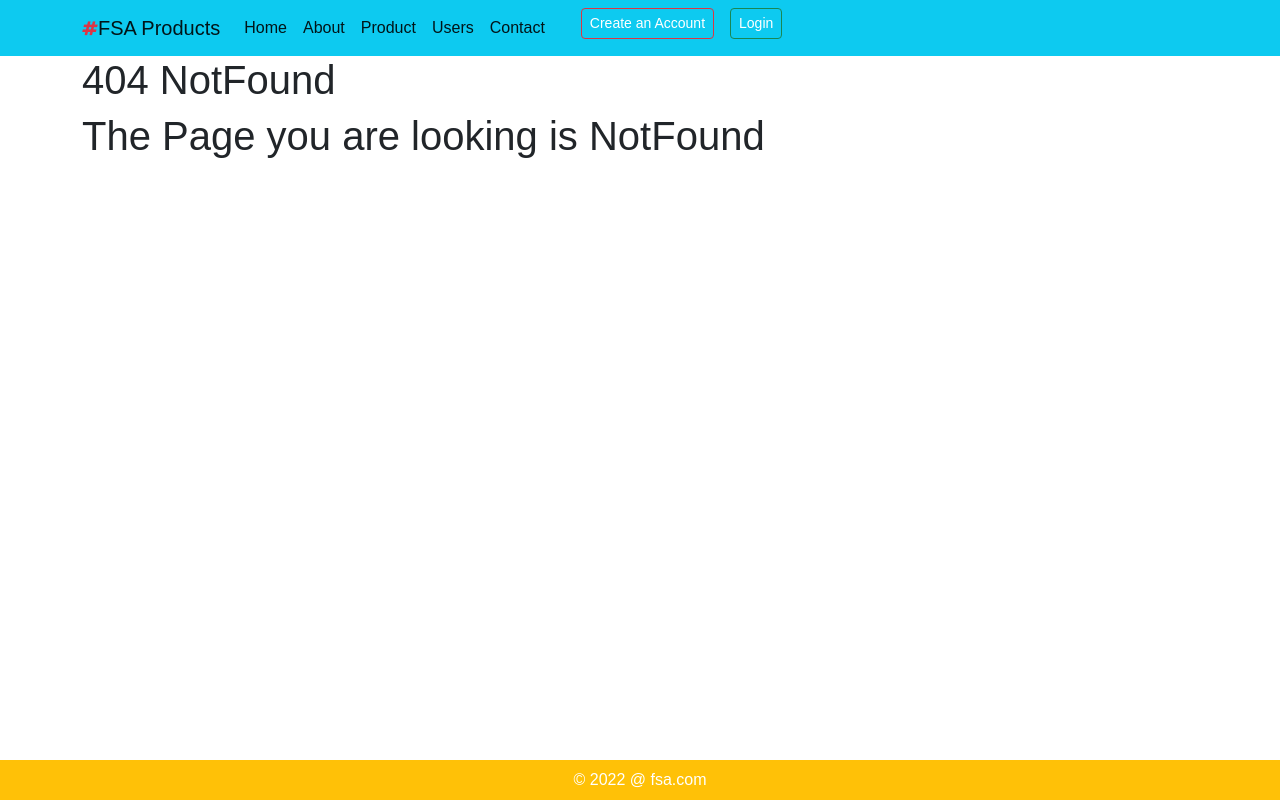
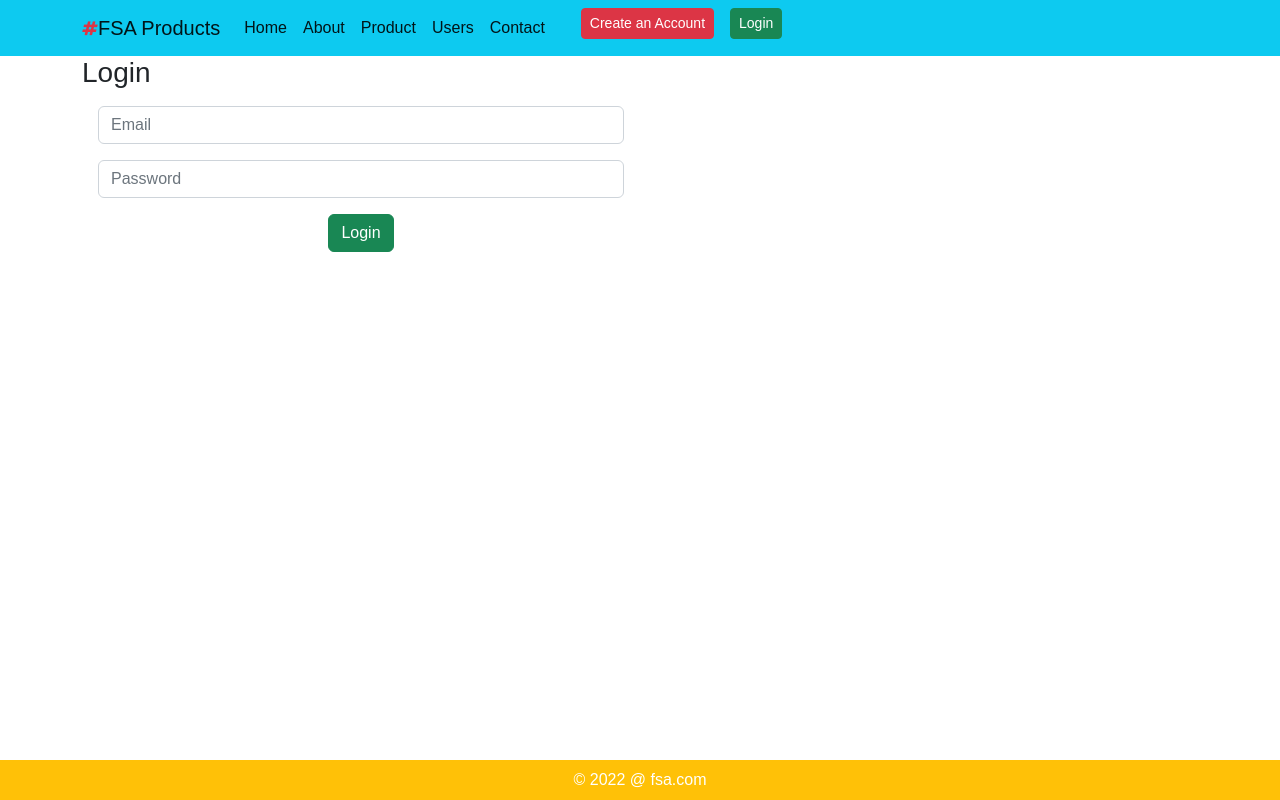
Before and after one commit to afiyahnaz/NewReactjsProductProject, a React (Create React App) app: page /login in a window 1280 px wide. Before the commit this address had no page. Built offline with nearby package versions, Linux system fonts and the light colour scheme.

Commit message:
added login detauls

```diff
--- a/src/App.js
+++ b/src/App.js
@@ -12,6 +12,7 @@ import UserList from './UserList';
 import NotFound from './NotFound';
 import ProductDetail from './ProductDetail';
 import NewProduct from "./NewProduct";
+import Login from "./Login";
 
 
 
@@ -36,6 +37,7 @@ const App = () =>{
                                <Route path = '/products' element = {<ProductList/>} />
                                <Route path = '/products/:id' element = {<ProductDetail/>} />
                                <Route path = '/products/new' element = {<NewProduct/>} />
+                               <Route path = '/login' element = {<Login/>} />
                                {/* <Route path = '*' element = {<Home />} /> */}
                                 <Route path = '*' element = {<NotFound/>} />
                            </Routes>
--- a/src/Header.js
+++ b/src/Header.js
@@ -29,10 +29,10 @@ const Header =() =>{
 
             <div className=" container d-flex flex-row   justify-content-end">
            <li>
-            <button className = "btn btn-sm btn-danger mx-3 bg-transparent btn-hover ">Create an Account</button>
+            <button className = "btn btn-sm btn-danger mx-3  ">Create an Account</button>
            </li>
            <li>
-            <button className = "btn btn-sm btn-success  bg-transparent  btn-hover">Login</button>
+            <Link to ="/login" className = "btn btn-sm btn-success   ">Login</Link>
            </li>
            </div>
 
--- a/src/Home.js
+++ b/src/Home.js
@@ -12,7 +12,7 @@ function Home() {
          {/* <Counter/> */}
         {/* <AutoCounter  count={0}/> */}
         {/* <CounterFunc count ={10 }/> */}
-        <AutoCounter/>
+        {/* <AutoCounter/> */}
 
     </>
 }
--- /dev/null
+++ b/src/Login.js
@@ -0,0 +1,54 @@
+import React, {useState} from 'react';
+import userSvc from './Services/userSvc';
+import ShouldRender from './ShouldRender';
+
+const Login =  () => {
+
+
+   const [ user, setUser]  =  useState({email: '', passwor: '' });
+   const [hasError, setError] = useState(false);
+
+    const  onLogin =async  (evt) => {
+        try{
+            evt.preventDefault();
+            const res =   await userSvc.login(user);
+            console.log(res);
+
+        } catch (e)  {
+            if (e.response.status === 401) setError(true);
+        }
+
+
+    };
+
+    const  onInputChange =(evt) => {
+      const newState = {...user, [evt.target.name]: evt.target.value};
+      setUser(newState);
+
+    }
+
+ return<div className="col-md-6 mb-5">
+    <ShouldRender  cond={hasError}>
+        <div className="alert alert-danger">Wrong UserName or Password</div>
+
+    </ShouldRender>
+    <form onSubmit={onLogin}>
+        <h3>Login</h3>
+       <div className="m-3">
+          <input  onChange={onInputChange} type ="text"  className="form-control" placeholder="Email"/>
+       </div>
+       <div className="m-3">
+          <input  onChange={onInputChange} type ="password" className="form-control" placeholder="Password"/>
+       </div>
+       <div className="m-3 text-center">
+          <button type="submit" className="btn btn-md btn-success">Login</button>
+       </div>
+    </form>
+ </div>
+
+}
+
+
+
+
+export default Login;
--- a/src/Services/ProductSvc.js
+++ b/src/Services/ProductSvc.js
@@ -2,7 +2,8 @@ import axios from './axiosSvc';
 
 const get = (page, limit, search, sort) =>{
      //https://api.herokuapp.com/api/products/page/1/size/10?search=apple
-     const [sortBy, sortDir]  = sort.split(' '); //Price ASC
+     const [sortBy, sortDir]  = sort.split(' ');//'give space between commas'
+      //Price ASC
 
    return  axios.get(`/api/product/page/${page}/size/${limit}?search=${search}&sort=${sortBy}&dir=${sortDir}`);
 
--- /dev/null
+++ b/src/Services/userSvc.js
@@ -0,0 +1,9 @@
+import axios from "./axiosSvc";
+
+const login = (user) => {
+
+    return axios.post('/api/users/login');
+
+};
+
+export default   { login };
```
